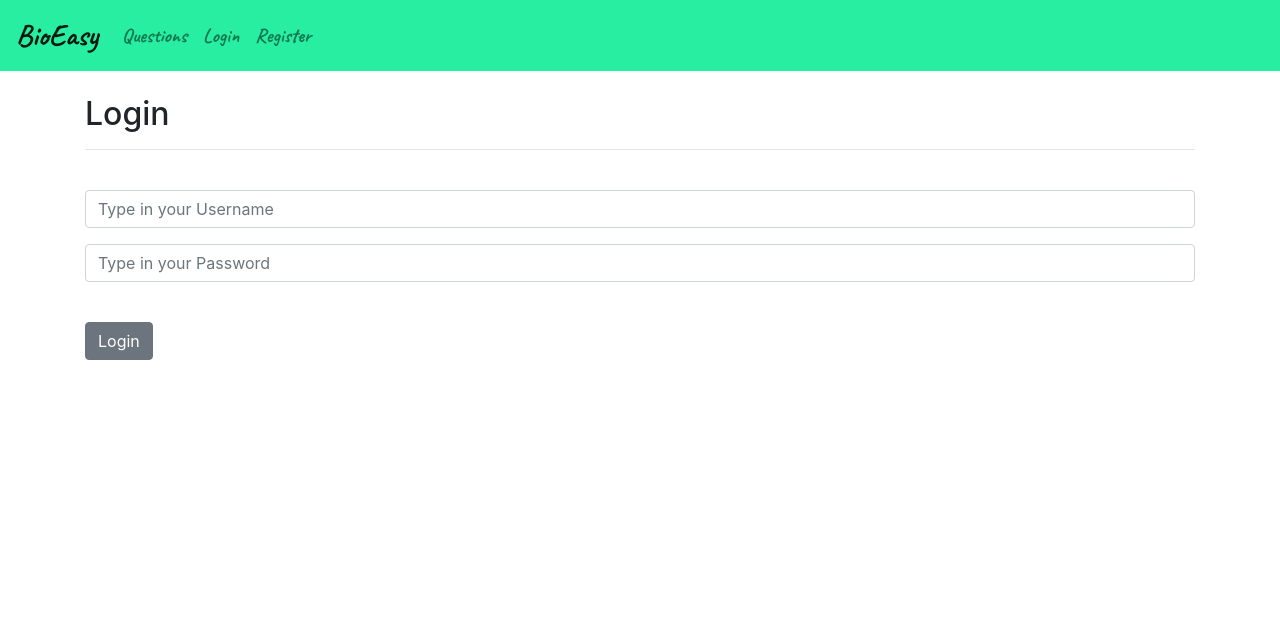
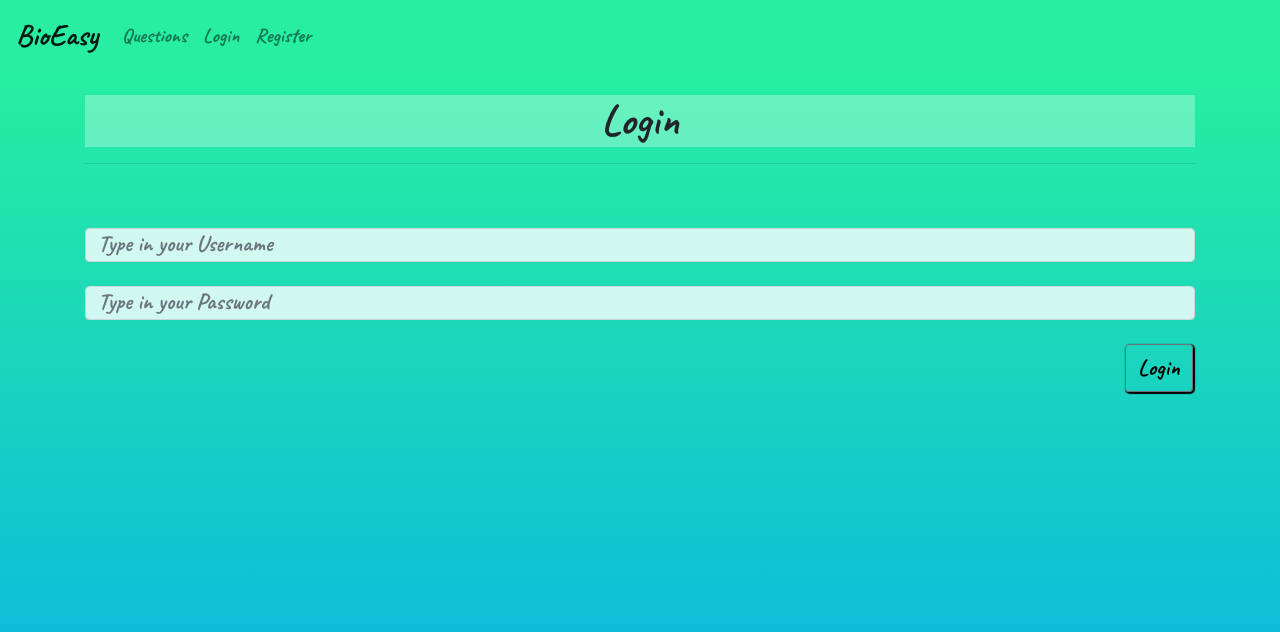
Before and after one commit to mekieun/paperEasy, a Django app: page /users/login/ in a window 1280 px wide. Shown: the top 632 px of the page. Run offline with Django 3.2, Linux system fonts and the light colour scheme; parts of the project's set-up code (start-up, migrations or seed data) failed here and were passed over; some libraries are stand-ins or nearby versions.

Commit message:
page design

```diff
--- a/users/templates/registration/login.html
+++ b/users/templates/registration/login.html
@@ -2,27 +2,40 @@
 {% block title %}
         PaperEasy_login
 {% endblock %}
+{% block content %}
 
-{% block content %}
+<style type="text/css">
+    @import url('https://fonts.googleapis.com/css2?family=Caveat:wght@700&display=swap');
+    @import url('https://fonts.googleapis.com/css2?family=Permanent+Marker&display=swap');
+    body{
+      background-image: linear-gradient(0deg, #08AEEA 0%, #2AF598 100%);
+      background-repeat: no-repeat;
+      background-attachment: fixed;
+    }
+</style>
+
     <br>
-    <h2>Login</h2>
+    <h2 style="font-family: 'Caveat', cursive; font-size: 43px; text-align: center; background-color: rgba( 255, 255, 255, 0.3 );">Login</h2>
     <hr>
-    <br>
+    <br></br>
 
     <div class="form-group">
         <form method="POST">
             {% csrf_token %}
 
-            <div class="form-group">
-                <input type="text" class="form-control" name="username" placeholder="Type in your Username">
-            </div>
 
-            <div class="form-group">
-                <input type="password" class="form-control" name="password" placeholder="Type in your Password">
-            </div>
+
+                <input type="text" class="form-control" name="username" placeholder="Type in your Username" style="font-family: 'Caveat', cursive; font-size: 23px; height: 34px; background-color: rgba( 255, 255, 255, 0.8 );">
+
+
+                <br>
+
+                <input type="password" class="form-control" name="password" placeholder="Type in your Password" style="font-family: 'Caveat', cursive; font-size: 23px; height: 34px; background-color: rgba( 255, 255, 255, 0.8 );">
+
+
 
             <br>
-            <button class="btn btn-secondary">Login</button>
+            <button class="btn btn-secondary" style="font-family: 'Caveat', cursive; font-size: 23px; color: black; background-color: transparent; box-shadow: 1px 1px 1px 1px; position: relative; margin-left: 1040px; ">Login</button>
         </form>
     </div>
 
```
Also changed, not shown: users/templates/registration/register.html (+19 -9 lines).
